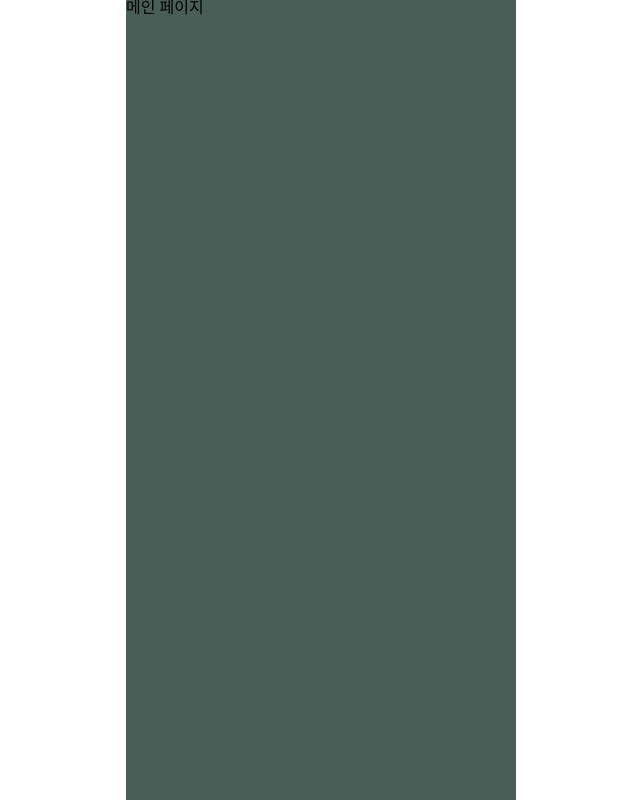
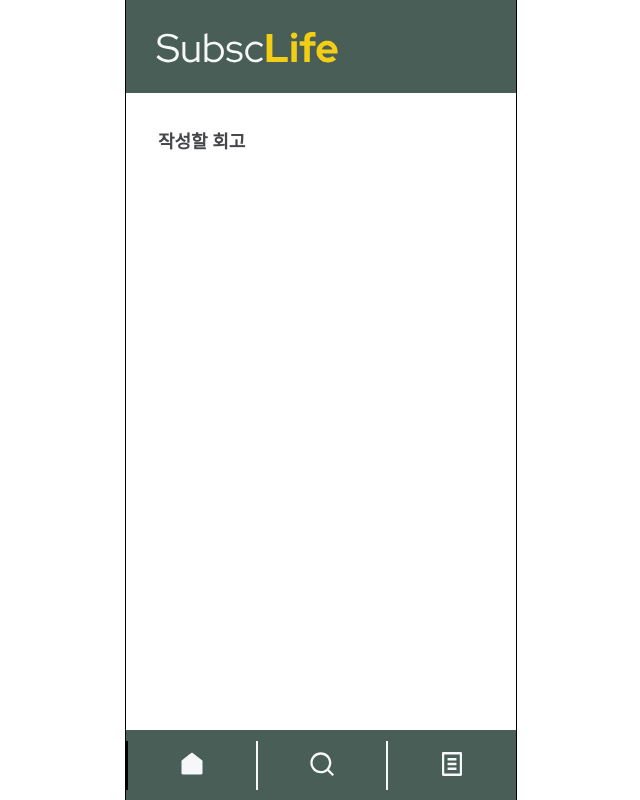
Before and after one commit to f-lab-edu/subsclife-fe, a React (Vite) app in the folder subsclife/: page / in a window 1280 px wide. Shown: the whole page, without its empty margins (319-959 px from the left). Built offline with nearby package versions, Linux system fonts and the light colour scheme.

Commit message:
[feat] apply Header, Footer

```diff
--- a/subsclife/src/App.tsx
+++ b/subsclife/src/App.tsx
@@ -1,16 +1,31 @@
 import { PropsWithChildren } from "react";
 import styled from "styled-components";
+import { useLayoutContext } from "./contexts/layout/LayoutContext";
 
 //* styled-components theme 사용 예시
 const Container = styled.div`
+  display: flex;
+  flex-direction: column;
   width: 390px;
   height: 100vh;
   margin: 0 auto;
-  background: ${({ theme }) => theme.color.green};
+  outline: 1px solid black;
+`;
+
+const Main = styled.main`
+  flex: 1;
 `;
 
 const App = ({ children }: PropsWithChildren) => {
-  return <Container>{children}</Container>;
+  const { header: Header, footer: Footer } = useLayoutContext();
+
+  return (
+    <Container>
+      {Header}
+      <Main>{children}</Main>
+      {Footer}
+    </Container>
+  );
 };
 
 export default App;
--- /dev/null
+++ b/subsclife/src/pages/Main/Main.styled.ts
@@ -0,0 +1,13 @@
+import styled from "styled-components";
+
+const Container = styled.div`
+  padding: 40px 32px;
+
+  h1 {
+    font-size: 18px;
+    font-weight: bold;
+    color: ${({ theme }) => theme.color.black};
+  }
+`;
+
+export { Container };
--- /dev/null
+++ b/subsclife/src/pages/Main/Main.tsx
@@ -0,0 +1,24 @@
+import { useEffect } from "react";
+
+import LogoHeader from "@/layouts/LogoHeader";
+import Footer from "@/layouts/Footer";
+import { useLayoutContext } from "@/contexts/layout/LayoutContext";
+
+import * as Styled from "./Main.styled";
+
+const Main = () => {
+  const { changeHeader, changeFooter } = useLayoutContext();
+
+  useEffect(() => {
+    changeHeader(<LogoHeader />);
+    changeFooter(<Footer />);
+  }, []);
+
+  return (
+    <Styled.Container>
+      <h1>작성할 회고</h1>
+    </Styled.Container>
+  );
+};
+
+export default Main;
--- /dev/null
+++ b/subsclife/src/pages/Main/index.ts
@@ -0,0 +1 @@
+export { default } from "./Main";
--- a/subsclife/src/router.tsx
+++ b/subsclife/src/router.tsx
@@ -1,5 +1,6 @@
 import { createBrowserRouter, Outlet } from "react-router-dom";
 import App from "./App";
+import Main from "@/pages/Main";
 
 const router = createBrowserRouter([
   {
@@ -34,7 +35,7 @@ const router = createBrowserRouter([
       },
       {
         path: "/",
-        element: <div>메인 페이지</div>,
+        element: <Main />,
       },
       {
         path: "/search",
```
